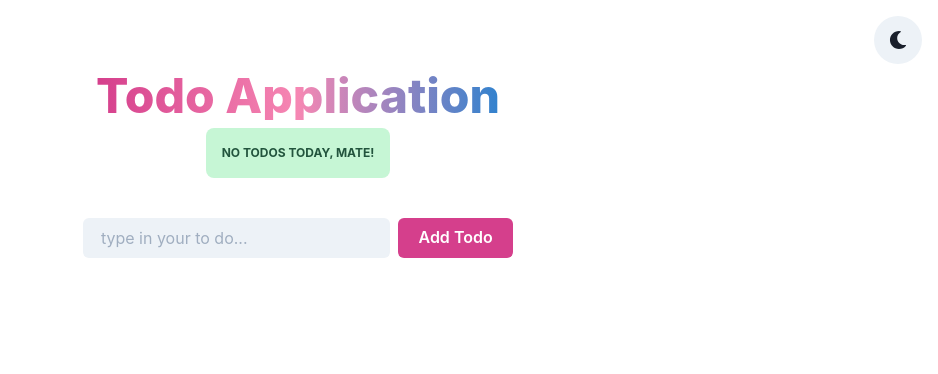
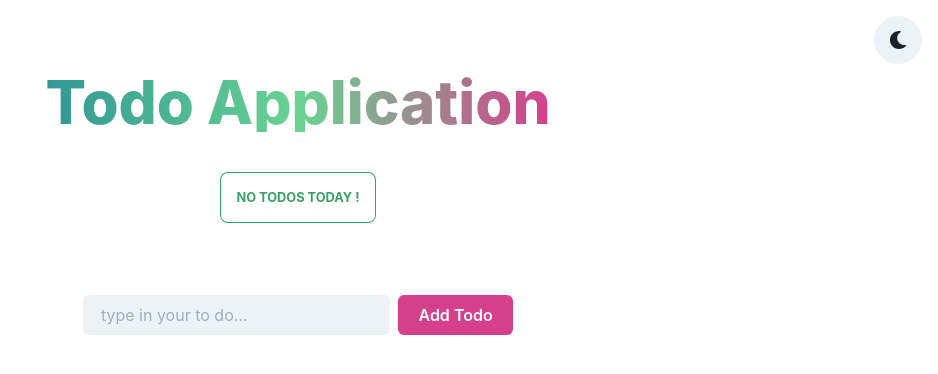
Before and after one commit to KrishnaA01/ToDo-App-Chakra-UI, a React (Create React App) app: page / in a window 1280 px wide. Shown: the top 374 px of the page, without its empty margins (342-1280 px from the left). Built offline with nearby package versions, Linux system fonts and the light colour scheme.

Commit message:
added badge margin

```diff
--- a/src/App.js
+++ b/src/App.js
@@ -54,8 +54,8 @@ const { colorMode, toggleColorMode } = useColorMode()
           <Heading
           mb="8"
           fontWeight="extrabold"
-          size="2xl"
-          bgGradient="linear(to-r, pink.500, pink.300, blue.500)"
+          size="3xl"
+          bgGradient="linear(to-r, teal.500, green.300, pink.500)"
           bgClip="text" >Todo Application
 
           </Heading>
--- a/src/components/TodoList.js
+++ b/src/components/TodoList.js
@@ -1,5 +1,5 @@
 import React from 'react';
-import { HStack, VStack, Text, IconButton, StackDivider, Spacer, Badge } from '@chakra-ui/react';
+import { HStack, VStack, Text, IconButton, StackDivider, Spacer, Badge, Box } from '@chakra-ui/react';
 import { FaTrash } from 'react-icons/fa';
 
 
@@ -7,9 +7,12 @@ const TodoList = ({ todos, deletetodo }) => {
 
     if(!todos.length){
         return(
-            <Badge colorScheme="green" p="4" m="4" borderRadius="lg">
-                No ToDos today, mate!
+            <Box >
+                <Badge variant='outline' fontSize='0.8em'  colorScheme='green' p="4" m="8" borderRadius="lg">
+                No ToDos today !
             </Badge>
+            </Box>
+
         )
     }
 
```
